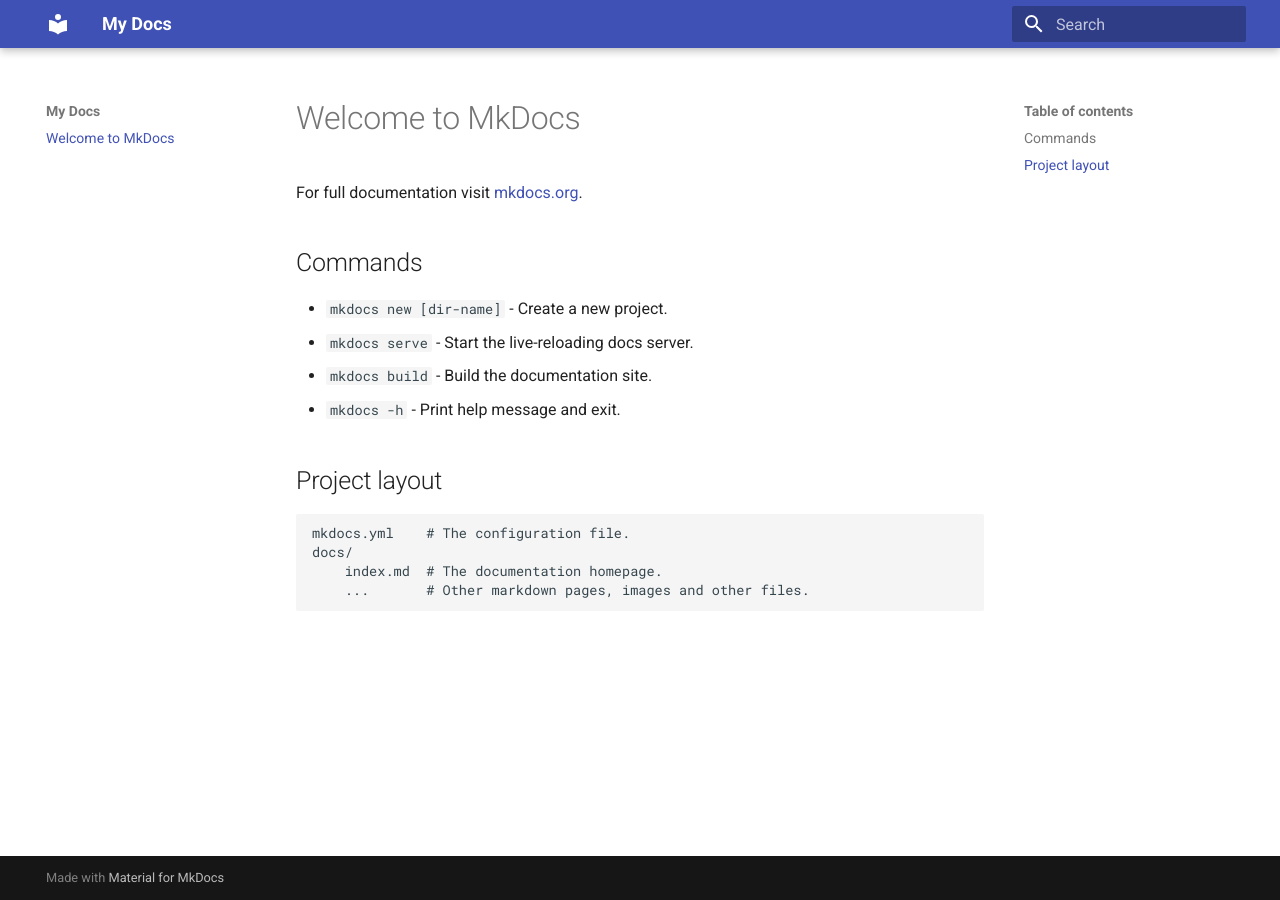
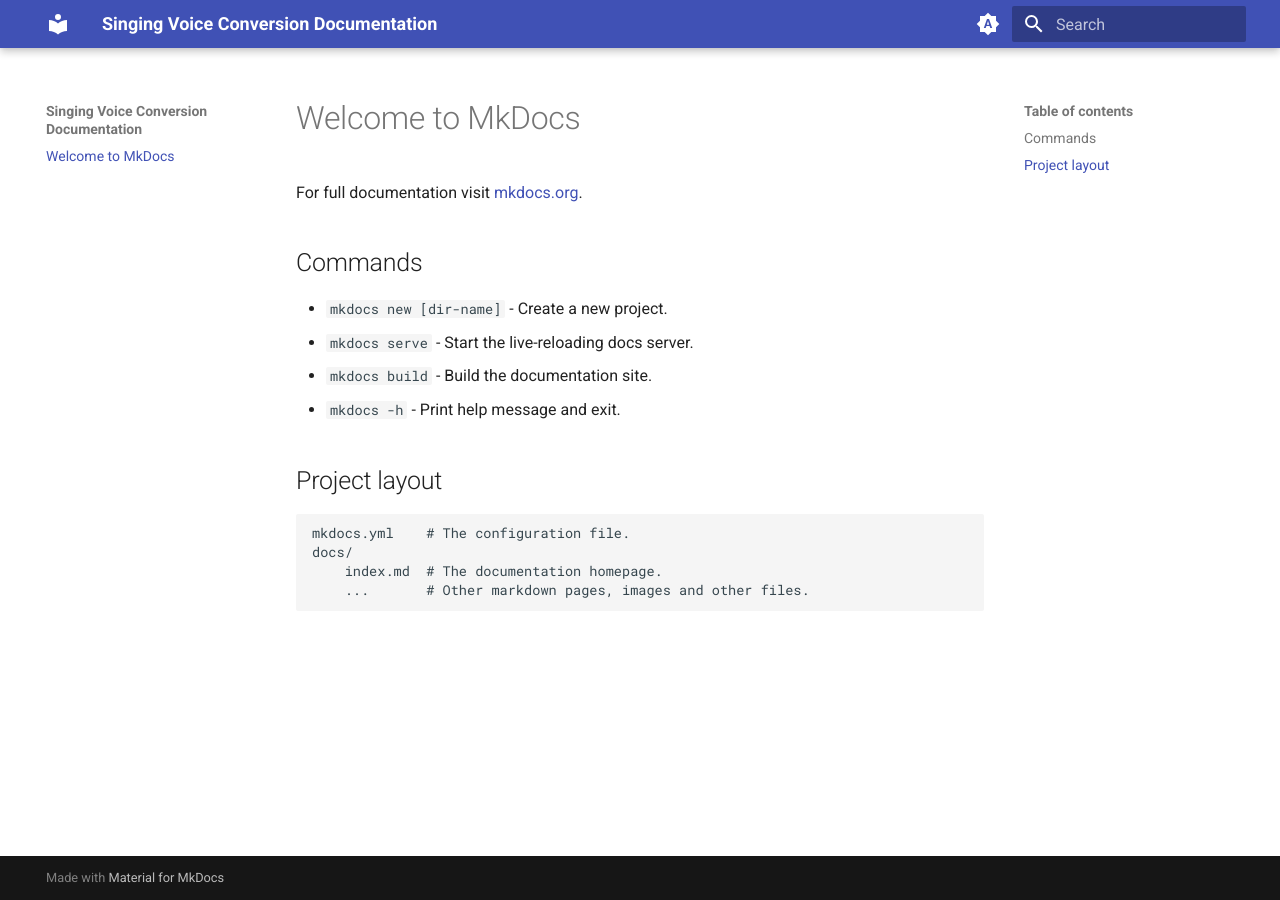
Before and after one commit to jljl1337/svc-toolkit, an MkDocs documentation site: the page built from docs/index.md, in a window 1280 px wide. Built offline with MkDocs 1.6.1 and Material for MkDocs 9.7.7, drawn with Linux system fonts in a browser that asks for light colours.

Commit message:
Update theme palette in mkdocs.yml

```diff
--- a/mkdocs.yml
+++ b/mkdocs.yml
@@ -1,4 +1,26 @@
-site_name: My Docs
+site_name: Singing Voice Conversion Documentation
 
 theme:
   name: material
+
+  palette:
+
+    # Palette toggle for automatic mode
+    - media: "(prefers-color-scheme)"
+      toggle:
+        icon: material/brightness-auto
+        name: Switch to light mode
+
+    # Palette toggle for light mode
+    - media: "(prefers-color-scheme: light)"
+      scheme: default
+      toggle:
+        icon: material/brightness-7
+        name: Switch to dark mode
+
+    # Palette toggle for dark mode
+    - media: "(prefers-color-scheme: dark)"
+      scheme: slate
+      toggle:
+        icon: material/brightness-4
+        name: Switch to system preference
```
